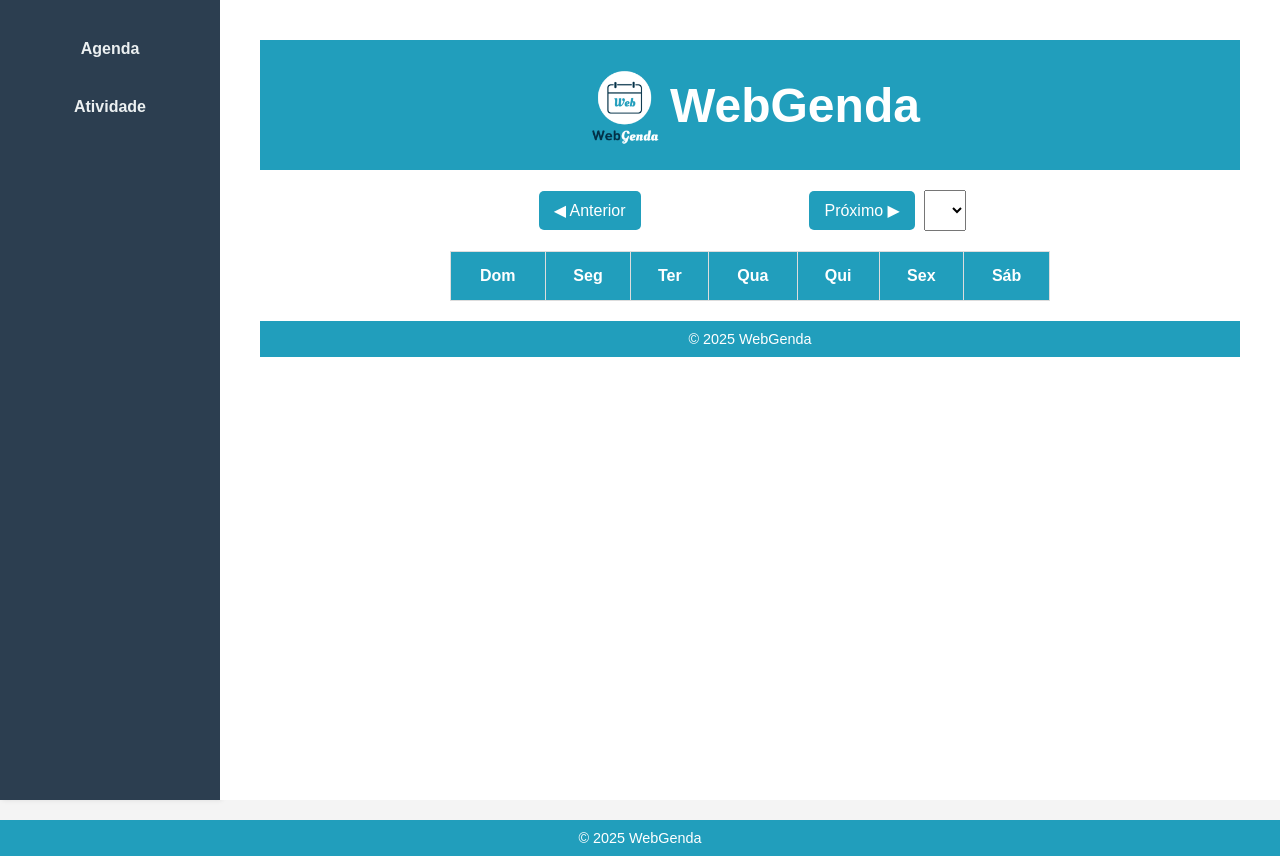
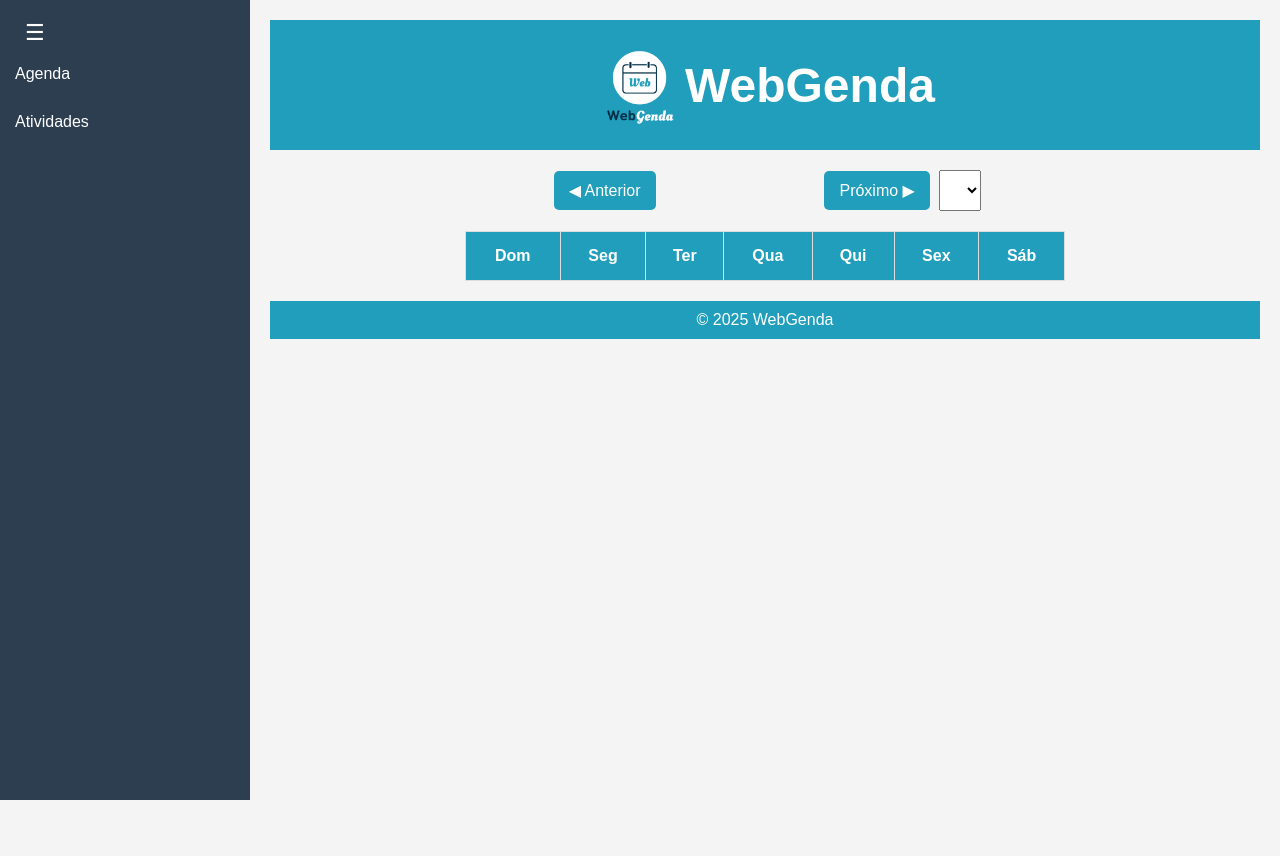
Before and after one commit to Darkyelino/Trabs-Engenharia-Software, a Django app: page / in a window 1280 px wide. After the commit the page ends 800 px from the top, so only its background shows below. Run offline with Django 5.2, Linux system fonts and the light colour scheme; lists and menus that the app fills with data are empty.

Commit message:
menu lateral funcional

```diff
--- a/webgenda/app_webgenda/templates/webgenda/home.html
+++ b/webgenda/app_webgenda/templates/webgenda/home.html
@@ -1,8 +1,5 @@
 {% extends 'webgenda/menu.html' %}
 {% load static %}
-
-{% block title %}Home - WebGenda{% endblock %}
-
 {% block content %}
 <!DOCTYPE html>
 <html lang="pt-BR">
--- a/webgenda/app_webgenda/templates/webgenda/menu.html
+++ b/webgenda/app_webgenda/templates/webgenda/menu.html
@@ -7,28 +7,24 @@
     <meta name="viewport" content="width=device-width, initial-scale=1.0">
     <title>{% block title %}WebGenda{% endblock %}</title>
     <link rel="stylesheet" href="{% static 'css/menu.css' %}">
+    <script src="{% static 'js/menu.js' %}"></script>
 </head>
 <body>
     <div class="container">
-        <!-- Menu lateral -->
-        <aside>
+        <aside id="sidebar">
+            <button id="toggle-menu">☰</button>
+
             <nav>
                 <ul>
-                    <li><a href="{% url 'home' %}">Agenda</a></li>
-                    <li><a href="#">Atividade</a></li>
+                    <li><a href="{% url 'home' %}"><span class="menu-text">Agenda</span></a></li>
+                    <li><a href="#"><span class="menu-text">Atividades</span></a></li>
                 </ul>
             </nav>
         </aside>
-
-        <!-- Conteúdo principal -->
         <div class="content">
             {% block content %}
             {% endblock %}
         </div>
     </div>
-
-    <footer>
-        <p>&copy; 2025 WebGenda</p>
-    </footer>
 </body>
 </html>
--- a/webgenda/static/css/menu.css
+++ b/webgenda/static/css/menu.css
@@ -1,62 +1,84 @@
-/* Estilo geral */
-body {
+body, html {
     margin: 0;
+    padding: 0;
+    height: 100%;
     font-family: Arial, sans-serif;
-    background-color: #f9f9f9;
 }
 
-/* Container principal com menu e conteúdo */
 .container {
     display: flex;
-    min-height: 100vh;
+    height: 100vh;
 }
 
-/* Menu lateral */
 aside {
-    width: 220px;
+    width: 250px;
     background-color: #2c3e50;
-    color: #ecf0f1;
-    padding: 30px 20px;
-    box-shadow: 2px 0 5px rgba(0, 0, 0, 0.1);
+    color: white;
+    transition: width 0.3s ease;
+    overflow: hidden;
+    position: relative;
+    padding-top: 50px;
+}
+
+aside.collapsed {
+    width: 60px;
+}
+
+#toggle-menu {
+    background: transparent;
+    color: white;
+    border: none;
+    padding: 10px;
+    cursor: pointer;
+    font-size: 22px;
+    position: absolute;
+    top: 10px;
+    left: 10px;
+    z-index: 2;
+}
+
+aside.collapsed #toggle-menu {
+    left: 15px;
 }
 
 aside nav ul {
-    list-style: none;
+    list-style-type: none;
     padding: 0;
     margin: 0;
 }
 
 aside nav ul li {
-    margin-bottom: 20px;
+    padding: 15px;
 }
 
 aside nav ul li a {
-    color: #ecf0f1;
+    color: white;
     text-decoration: none;
-    font-weight: bold;
-    transition: color 0.3s, background 0.3s;
-    padding: 10px;
-    display: block;
-    border-radius: 5px;
+    display: flex;
+    align-items: center;
+    gap: 10px;
 }
 
-aside nav ul li a:hover {
-    background-color: #34495e;
-    color: #fff;
+.menu-text {
+    display: inline-block;
+    white-space: nowrap;
+    overflow: hidden;
+    transition: opacity 0.3s ease, width 0.3s ease;
+    opacity: 1;
+    width: auto;
 }
 
-/* Conteúdo principal */
+aside.collapsed .menu-text {
+    opacity: 0;
+    width: 0;
+}
+
+aside.collapsed nav ul li {
+    text-align: center;
+}
+
 .content {
     flex: 1;
-    padding: 40px;
-    background-color: #fff;
+    padding: 20px;
+    transition: margin-left 0.3s ease;
 }
-
-/* Rodapé */
-footer {
-    text-align: center;
-    padding: 15px;
-    background-color: #eee;
-    color: #555;
-    font-size: 0.9em;
-}
--- a/webgenda/static/js/home.js
+++ b/webgenda/static/js/home.js
@@ -1,5 +1,4 @@
 document.addEventListener("DOMContentLoaded", () => {
-    // Todas as suas variáveis aqui
     const corpoCalendario = document.getElementById("corpo-calendario");
     const anoSeletor = document.getElementById("ano-seletor");
     const botaoAnterior = document.getElementById("mes-anterior");
@@ -28,19 +27,17 @@
     }
 
     function gerarCalendario(mes, ano) {
-        corpoCalendario.innerHTML = ""; // Limpar o calendário existente
+        corpoCalendario.innerHTML = "";
         mesAtualTexto.textContent = `${nomesMeses[mes]} de ${ano}`;
 
         let primeiroDia = new Date(ano, mes, 1).getDay();
         let ultimoDia = new Date(ano, mes + 1, 0).getDate();
 
         let linha = document.createElement("tr");
-        // Preenche os dias em branco antes do primeiro dia do mês
         for (let i = 0; i < primeiroDia; i++) {
             linha.appendChild(document.createElement("td"));
         }
 
-        // Preenche os dias do mês
         for (let dia = 1; dia <= ultimoDia; dia++) {
             let celula = document.createElement("td");
             celula.textContent = dia;
@@ -49,22 +46,14 @@
             const mesFormatado = String(mes + 1).padStart(2, '0');
             celula.dataset.date = `${ano}-${mesFormatado}-${diaFormatado}`;
 
-            // Evento de clique no dia
-            celula.addEventListener("click", () => {
-                dataInput.value = celula.dataset.date;
-                modal.classList.remove("hidden");  // Exibe o modal
-            });
-
             linha.appendChild(celula);
 
-            // Nova linha a cada final de semana
             if ((primeiroDia + dia) % 7 === 0) {
                 corpoCalendario.appendChild(linha);
                 linha = document.createElement("tr");
             }
         }
 
-        // Adiciona a última linha de dias
         corpoCalendario.appendChild(linha);
     }
 
--- /dev/null
+++ b/webgenda/static/js/menu.js
@@ -0,0 +1,8 @@
+document.addEventListener('DOMContentLoaded', function () {
+    const toggleButton = document.getElementById('toggle-menu');
+    const sidebar = document.getElementById('sidebar');
+
+    toggleButton.addEventListener('click', function () {
+        sidebar.classList.toggle('collapsed');
+    });
+});
```
